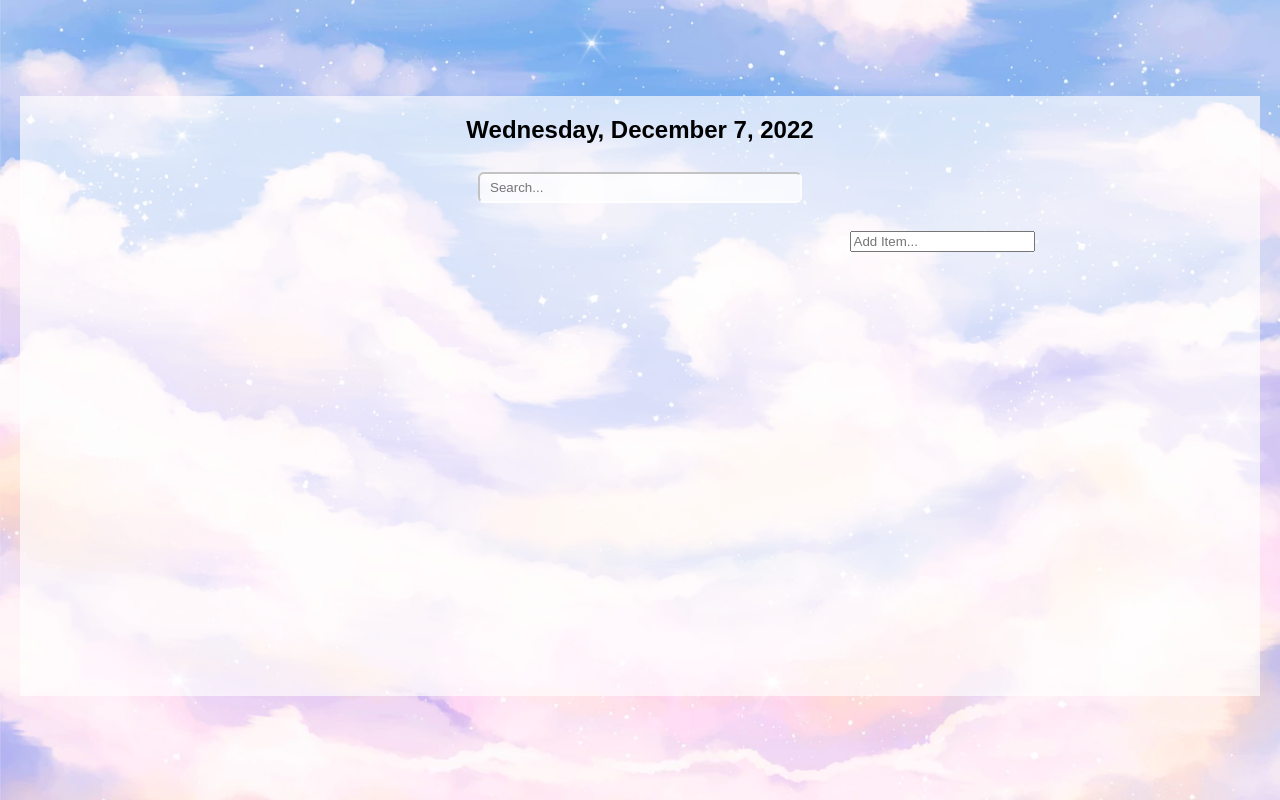
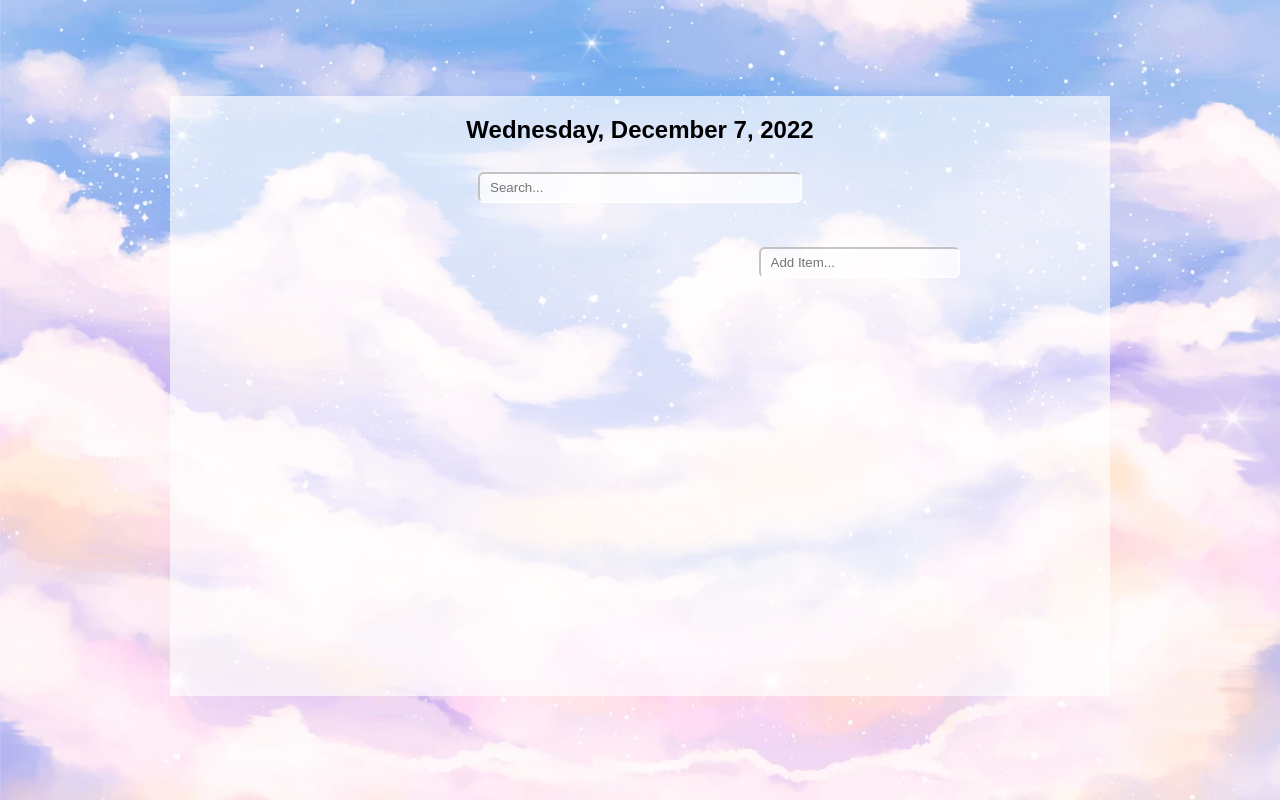
Before and after one commit to srad1292/my_homepage, a plain HTML site: page index.html in a window 1280 px wide. Drawn offline with Linux system fonts and the light colour scheme; no server answers.

Commit message:
Some styling updates. Time to do dark mode integration

```diff
--- a/index.css
+++ b/index.css
@@ -1,16 +1,17 @@
 div::-webkit-scrollbar {
-    width: 8px;
+    width: 9px;
     height: 16px;
 }
 
 div::-webkit-scrollbar-thumb {
-    background: #434343;
+    background: linear-gradient(60deg,#3291a8,#c897de,75%,#ede885);
     border-radius: 16px;
     box-shadow: inset 2px 2px 2px hsla(0,0%,100%,.25),inset -2px -2px 2px rgba(0,0,0,.25);
 }
 
 div::-webkit-scrollbar-track {
     /* background: linear-gradient(90deg,#434343,#434343 1px,#111 0,#111); */
+    border-radius: 16px;
     background-color: rgba(255,255,255,0);
 }
 
@@ -23,6 +24,11 @@ body {
 
 a {
     text-decoration: none;
+    color: black;
+}
+
+a:hover {
+    color: blue;
 }
 
 ul {
@@ -31,6 +37,13 @@ ul {
 
 li {
     margin-bottom: 0.5rem;
+}
+
+input {
+    border-radius: 6px;
+    padding: 6px 10px;
+    background-color: rgba(255,255,255,0.7);
+    border-color: rgba(255,255,255,0.7);
 }
 
 .clickable {
@@ -55,6 +68,7 @@ li {
     display: flex;
     flex-direction: row;
     column-gap: 2.5rem;
+    padding: 16px;
 }
 
 .content-column {
@@ -96,10 +110,6 @@ li {
 
 #search {
     width: 300px;
-    border-radius: 6px;
-    padding: 6px 10px;
-    background-color: rgba(255,255,255,0.7);
-    border-color: rgba(255,255,255,0.7);
 }
 
 #search:focus {
@@ -110,3 +120,16 @@ li {
     text-align: center;
     margin-bottom: 16px;
 }
+
+
+@media(max-width: 1400px) {
+    #content-container {
+        max-width: 900px;
+    }
+}
+
+@media(max-height: 850px) {
+    .content-column {
+        max-height: 45vh;
+    }
+}
```
